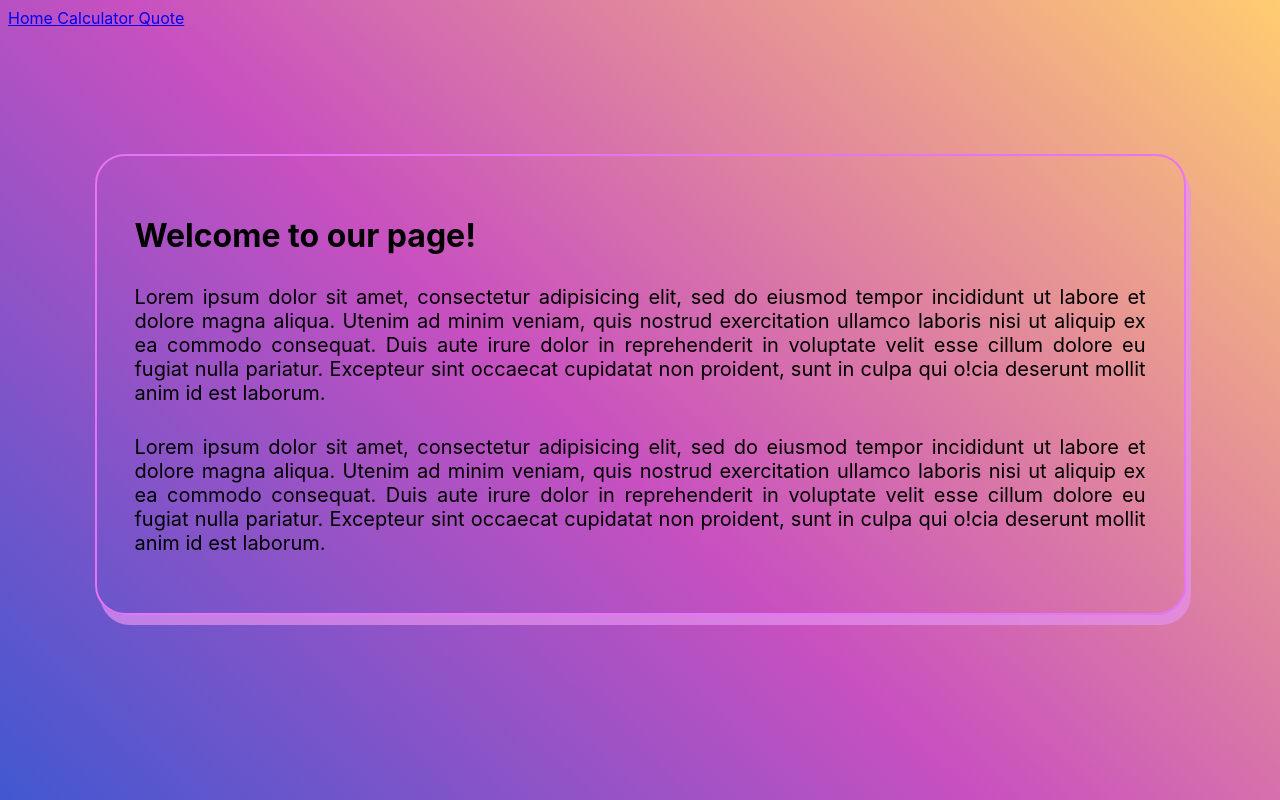
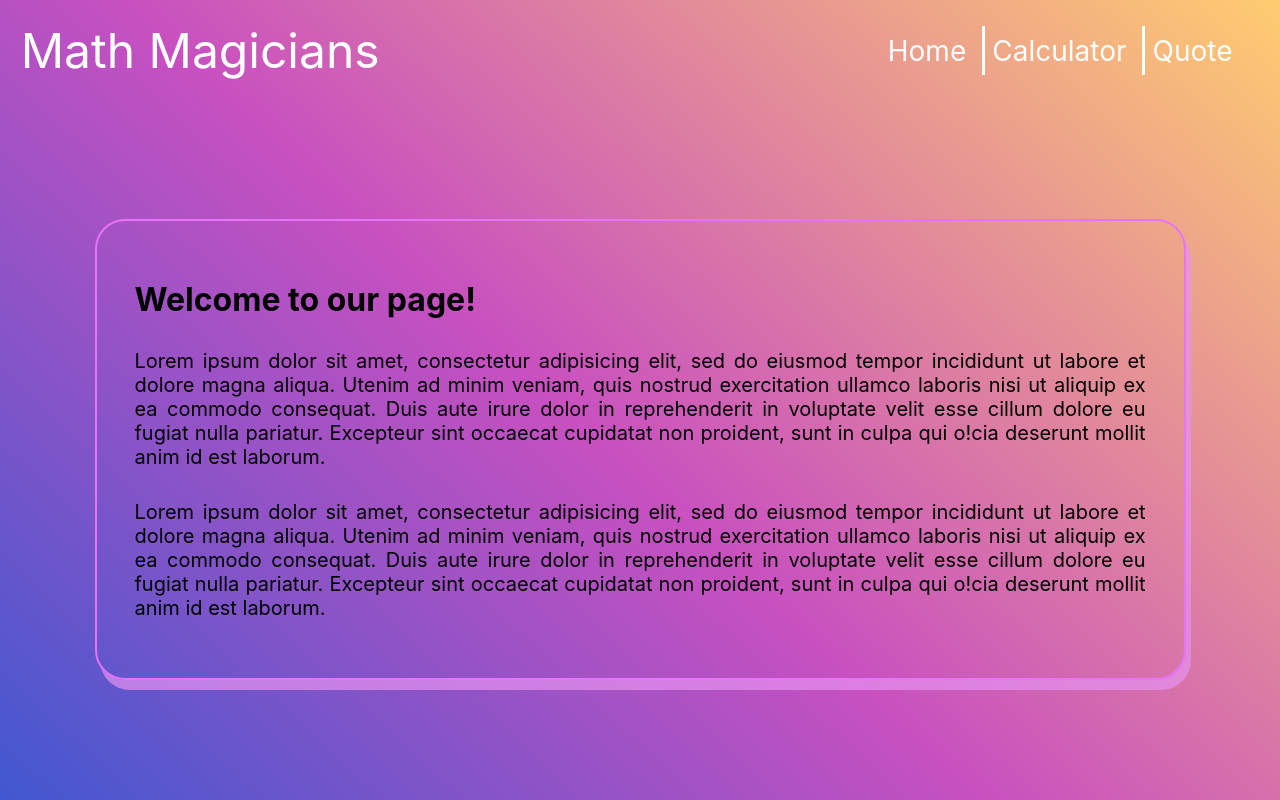
Before and after one commit to Abhigyan001/calculatorReact, a React (Create React App) app: page / in a window 1280 px wide. Built offline with nearby package versions, Linux system fonts and the light colour scheme.

Commit message:
Add styles and text to Navbar

```diff
--- a/src/components/Navbar.js
+++ b/src/components/Navbar.js
@@ -1,12 +1,18 @@
 import React from "react";
 import {Link} from "react-router-dom";
+import styles from './styles.module.css';
 
 function Navbar() {
   return (
-    <div>
-      <Link to="/">Home </Link>
-      <Link to="/Calculator">Calculator </Link>
-      <Link to="/Quote">Quote </Link>
+    <div className={styles.navbar}>
+      <div className={styles.left}>
+        <Link to="/" className={styles.link1}>Math Magicians</Link>
+      </div>
+      <div className={styles.right}>
+        <Link to="/" className={styles.link}>Home </Link>
+        <Link to="/Calculator" className={styles.link}>Calculator </Link>
+        <Link to="/Quote"className={styles.link}>Quote </Link>
+      </div>
     </div>
   );
 };
--- a/src/components/styles.module.css
+++ b/src/components/styles.module.css
@@ -115,6 +115,40 @@
   font-size:35px;
 }
 
+.navbar {
+  display: flex;
+  justify-content: space-between;
+}
+
+.link, .link1 {
+  text-decoration: none;
+  font-size: 28px;
+  color: white;
+}
+
+.link {
+  border-right: 3px solid white;
+  padding: 2%;
+}
+
+.link:nth-child(3) {
+  border-right: none;
+}
+
+.link1 {
+  font-size: 48px;
+}
+
+.left, .right {
+  margin: 1%;
+}
+
+.right {
+  width: 30%;
+  margin-top: 2%;
+}
+
+
 @media (max-width: 768px) {
   .app,
   .display,
@@ -132,6 +166,11 @@
 
   .math {
     margin:10% 4% -13% 30%;
+  }
+
+  .right {
+    width: 45%;
+    margin-top: 3%;
   }
 }
 
```
Also changed, not shown: 1 other file (tests, documents, lock files or other folders).
